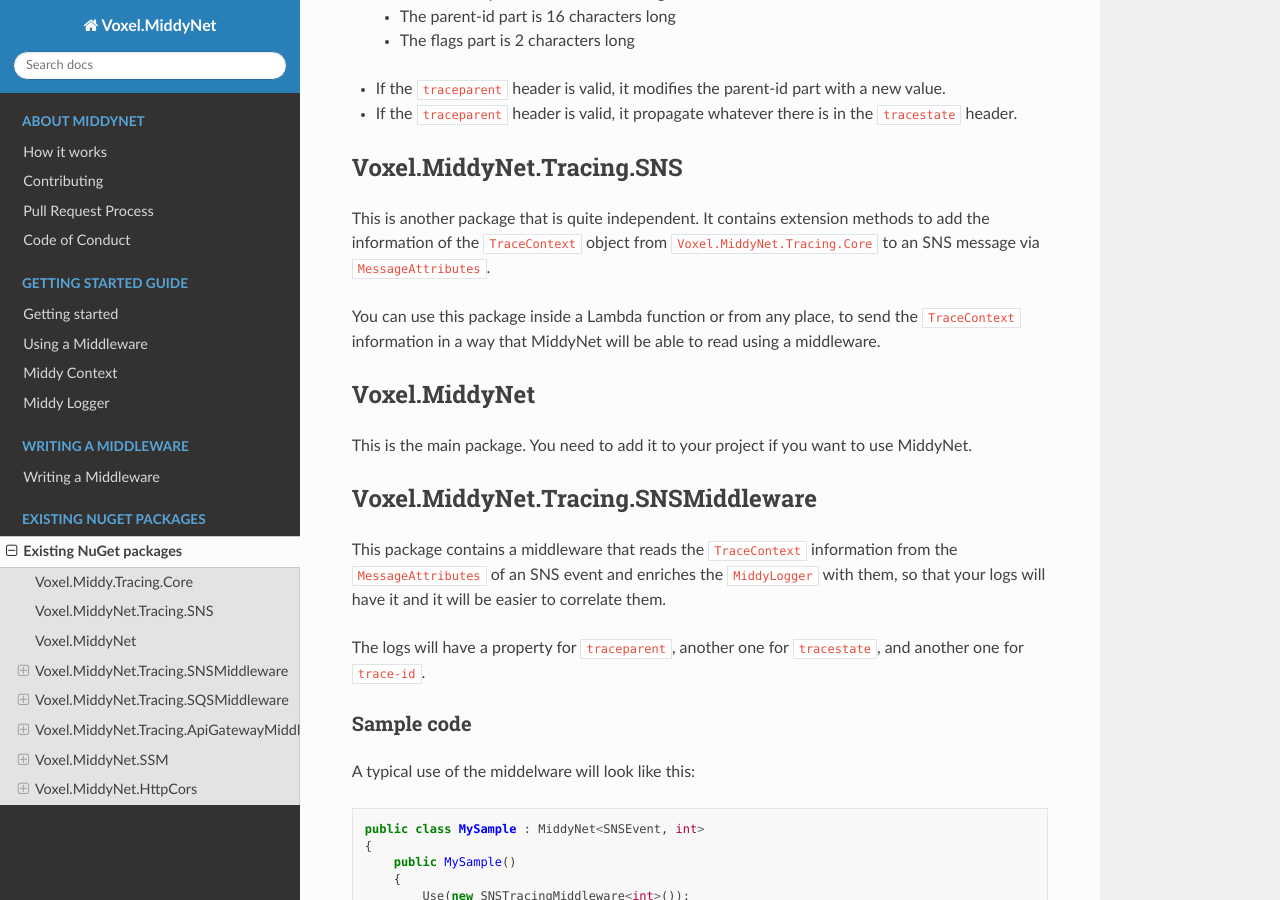
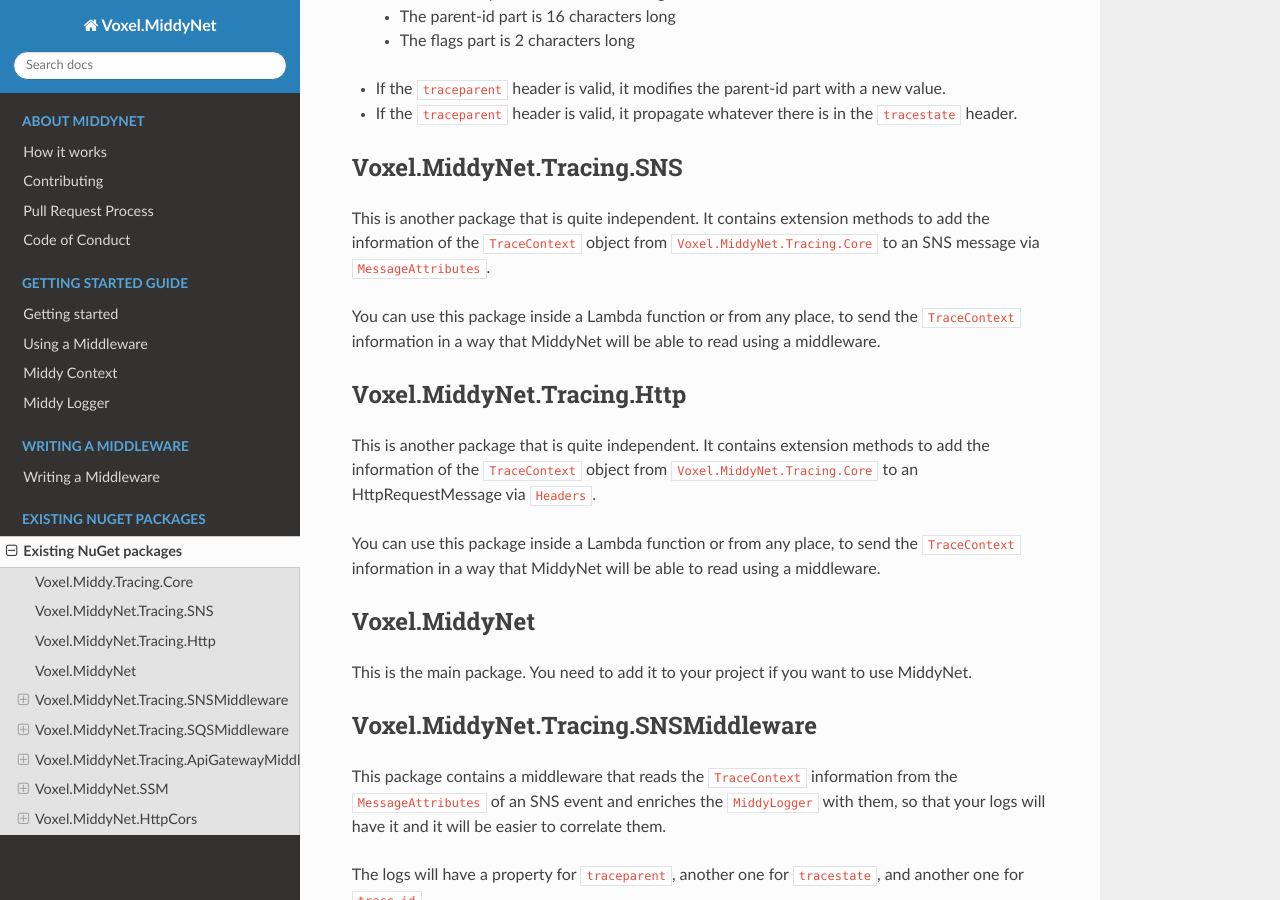
Before and after one commit to VoxelGroup/Voxel.MiddyNet, a Sphinx documentation site: the page built from docs/source/nuget/packages.rst, in a window 1280 px wide and 900 px high, scrolled down 478 px. Built offline with Sphinx 7.4.7 and the Read the Docs theme 2.0.0, drawn with Linux system fonts in a browser that asks for light colours; pages that are not in the unit, such as notebooks, are missing from menus.

Commit message:
Added documentation to HttpRequestExtensions

```diff
--- a/docs/source/nuget/packages.rst
+++ b/docs/source/nuget/packages.rst
@@ -22,6 +22,12 @@ The actual implementation has the following logic:
 Voxel.MiddyNet.Tracing.SNS
 --------------------------
 This is another package that is quite independent. It contains extension methods to add the information of the ``TraceContext`` object from ``Voxel.MiddyNet.Tracing.Core`` to an SNS message via ``MessageAttributes``.
+
+You can use this package inside a Lambda function or from any place, to send the ``TraceContext`` information in a way that MiddyNet will be able to read using a middleware.
+
+Voxel.MiddyNet.Tracing.Http
+--------------------------
+This is another package that is quite independent. It contains extension methods to add the information of the ``TraceContext`` object from ``Voxel.MiddyNet.Tracing.Core`` to an HttpRequestMessage via ``Headers``.
 
 You can use this package inside a Lambda function or from any place, to send the ``TraceContext`` information in a way that MiddyNet will be able to read using a middleware.
 
```
